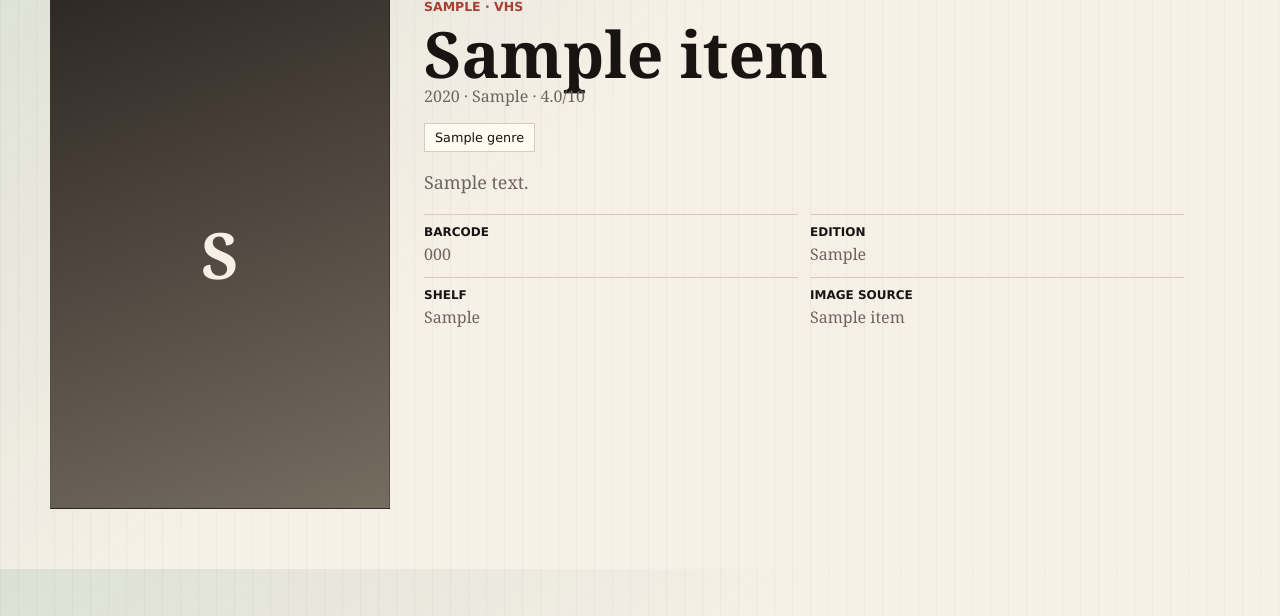
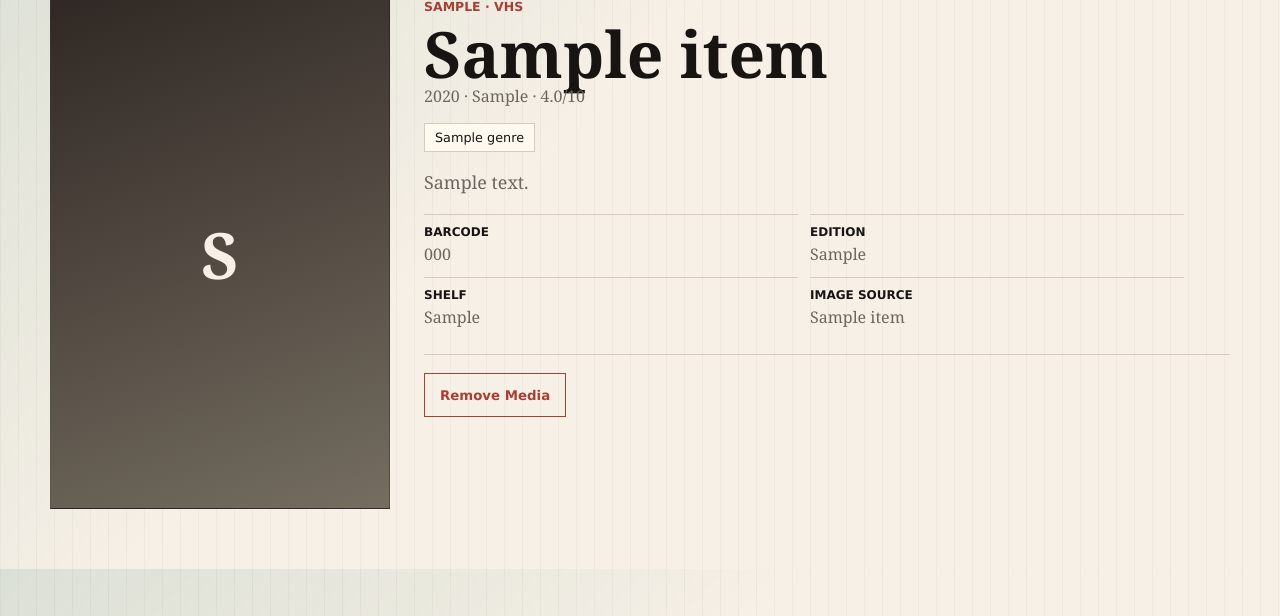
Before and after one commit to ChiBulva/VHYes, a Flask app: page /media/1 in a window 1280 px wide. Shown: the part 104-720 px from the top of the page. Run offline with Flask 3, Linux system fonts and the light colour scheme; data comes from the database, SQL or seed files in the repository; tables that the repository leaves empty hold one stand-in row (values such as "Sample post").

Commit message:
Add media delete action

```diff
--- a/vhyes/routes.py
+++ b/vhyes/routes.py
@@ -135,6 +135,20 @@ def detail(item_id):
         (item_id,),
     ).fetchall()
     return render_template("detail.html", item=item, genres=[g["name"] for g in genres])
+
+
+@bp.route("/media/<int:item_id>/delete", methods=("POST",))
+def delete_media(item_id):
+    db = get_db()
+    item = db.execute("SELECT title FROM media_items WHERE id = ?", (item_id,)).fetchone()
+    if item is None:
+        flash("That media item was already gone.", "warn")
+        return redirect(url_for("vhyes.library"))
+
+    db.execute("DELETE FROM media_items WHERE id = ?", (item_id,))
+    db.commit()
+    flash(f"Removed {item['title']}.", "success")
+    return redirect(url_for("vhyes.library"))
 
 
 @bp.route("/covers/<path:filename>")
--- a/vhyes/static/styles.css
+++ b/vhyes/static/styles.css
@@ -415,3 +415,21 @@ label {
         width: 100%;
     }
 }
+
+
+.danger-zone {
+    margin-top: 26px;
+    padding-top: 18px;
+    border-top: 1px solid var(--line);
+}
+
+.button.danger {
+    border-color: var(--red);
+    color: var(--red);
+    background: transparent;
+}
+
+.button.danger:hover {
+    background: var(--red);
+    color: white;
+}
--- a/vhyes/templates/detail.html
+++ b/vhyes/templates/detail.html
@@ -37,6 +37,9 @@
             <div><dt>Shelf</dt><dd>{{ item.shelf_location or "Unplaced" }}</dd></div>
             <div><dt>Image source</dt><dd>{{ item.source_name or "Manual" }}</dd></div>
         </dl>
+        <form class="danger-zone" method="post" action="{{ url_for('vhyes.delete_media', item_id=item.id) }}" onsubmit="return confirm('Remove {{ item.title|e }} from VHYes?');">
+            <button class="button danger" type="submit">Remove Media</button>
+        </form>
     </section>
 </article>
 {% endblock %}
```
